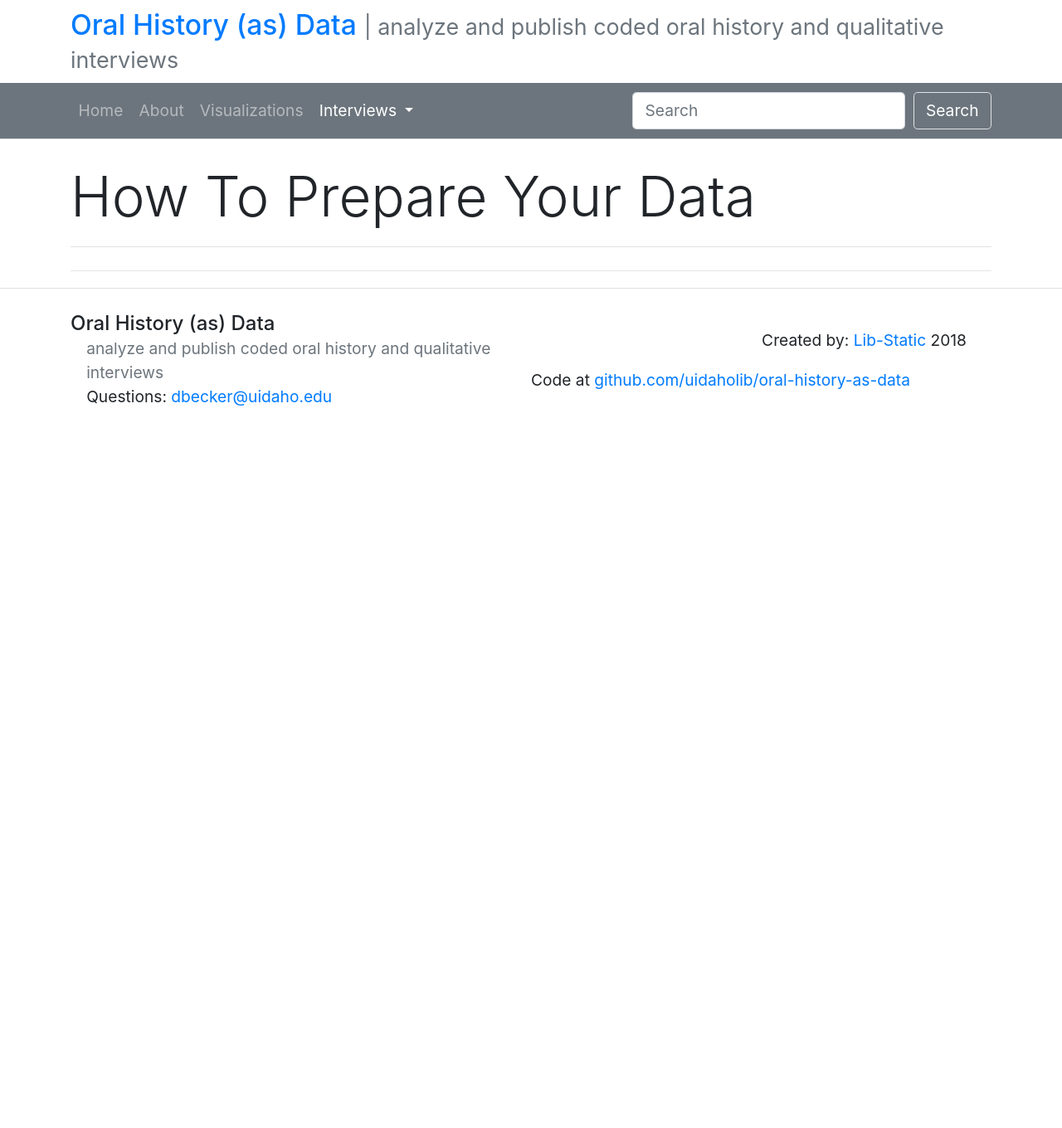
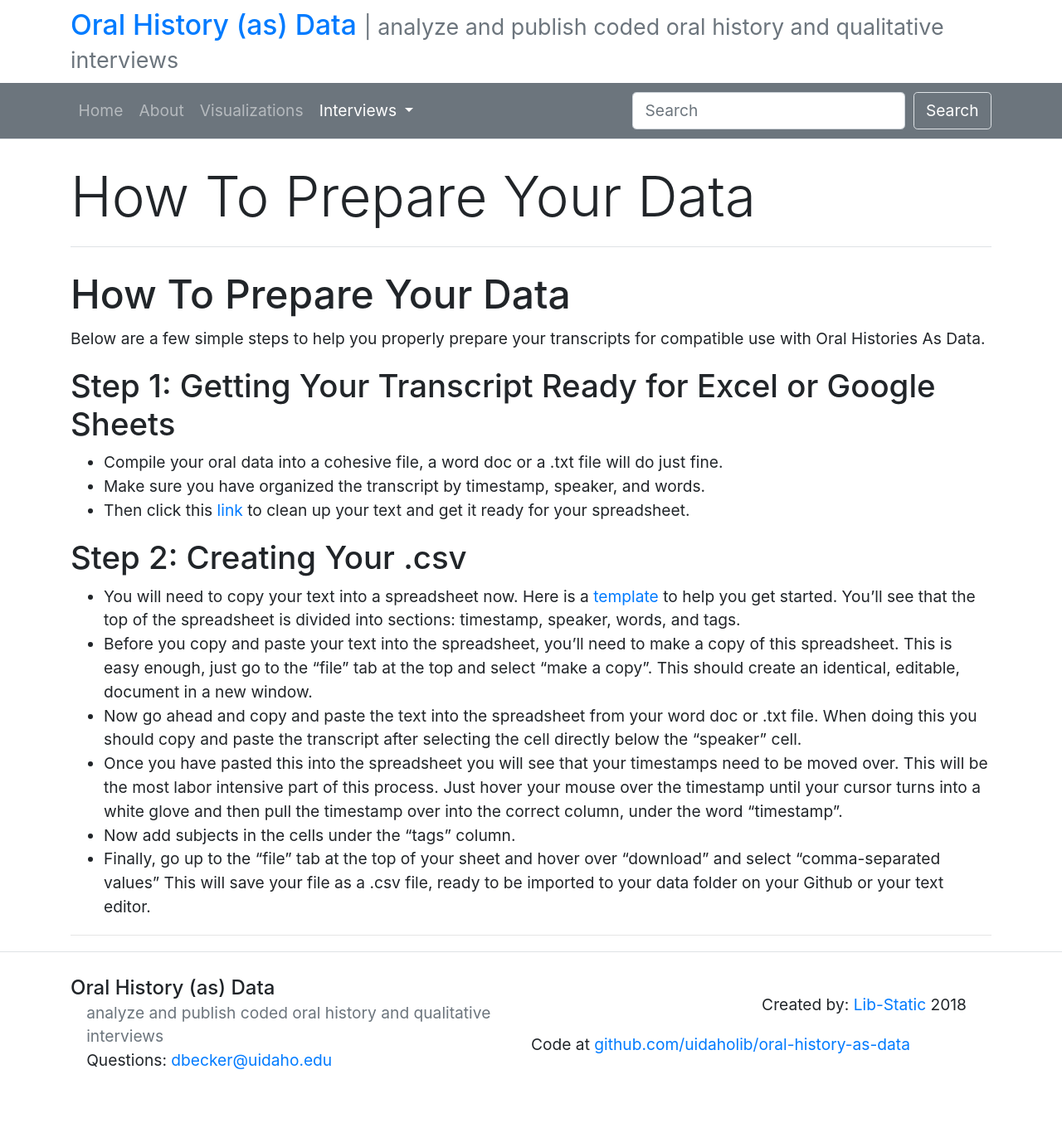
Before and after one commit to uidaholib/oral-history-as-data, a Jekyll site: the page built from _howto/prepareyourdata.md, in a window 1280 px wide. Shown: the whole page at 83% size. Built offline with Jekyll 4.4.1, drawn with Linux system fonts in a browser that asks for light colours; nearby versions of some CDN libraries; before the commit the page ends 900 px from its top, so only the background shows below that.

Commit message:
added to 'how to prepare your data'

```diff
--- a/_howto/prepareyourdata.md
+++ b/_howto/prepareyourdata.md
@@ -2,3 +2,22 @@
 layout: howto
 title: How To Prepare Your Data
 ---
+
+# How To Prepare Your Data
+
+Below are a few simple steps to help you properly prepare your transcripts for compatible use with Oral Histories As Data.
+
+## Step 1: Getting Your Transcript Ready for Excel or Google Sheets
+
+- Compile your oral data into a cohesive file, a word doc or a .txt file will do just fine.
+- Make sure you have organized the transcript by timestamp, speaker, and words.
+- Then click this [link](https://jhy.io/tools/convert-word-to-plain-text){:target="_blank"} to clean up your text and get it ready for your spreadsheet.
+
+## Step 2: Creating Your .csv
+
+- You will need to copy your text into a spreadsheet now. Here is a [template](https://docs.google.com/spreadsheets/d/1uWrPMItiP-XOSkm7gyC8b9bl3tpSQRj9zLzS5y8QnW0/edit?usp=sharing){:target="_blank"} to help you get started. You'll see that the top of the spreadsheet is divided into sections: timestamp, speaker, words, and tags.
+- Before you copy and paste your text into the spreadsheet, you'll need to make a copy of this spreadsheet. This is easy enough, just go to the "file" tab at the top and select "make a copy". This should create an identical, editable, document in a new window.
+- Now go ahead and copy and paste the text into the spreadsheet from your word doc or .txt file. When doing this you should copy and paste the transcript after selecting the cell directly below the "speaker" cell.
+- Once you have pasted this into the spreadsheet you will see that your timestamps need to be moved over. This will be the most labor intensive part of this process. Just hover your mouse over the timestamp until your cursor turns into a white glove and then pull the timestamp over into the correct column, under the word "timestamp".
+- Now add subjects in the cells under the "tags" column.
+- Finally, go up to the "file" tab at the top of your sheet and hover over "download" and select "comma-separated values" This will save your file as a .csv file, ready to be imported to your data folder on your Github or your text editor.
```
